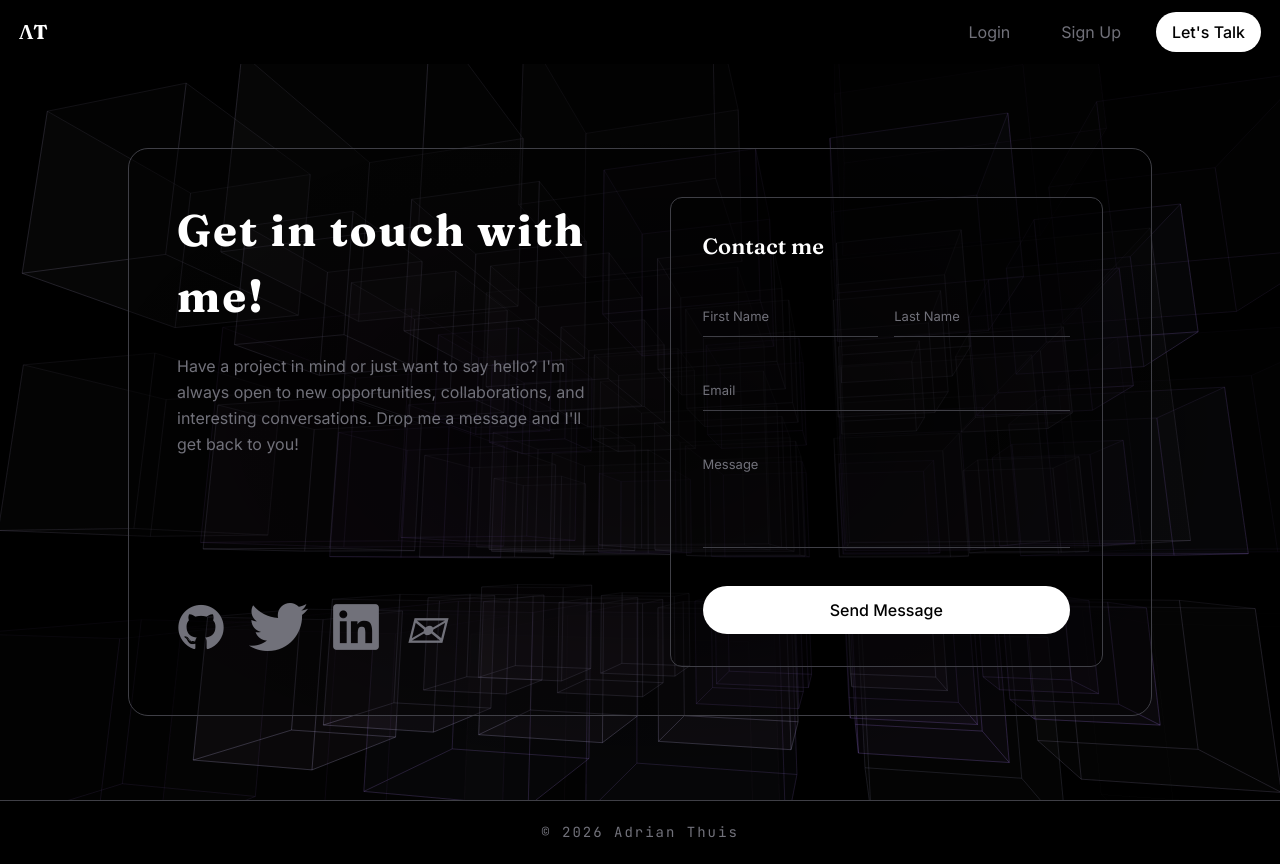
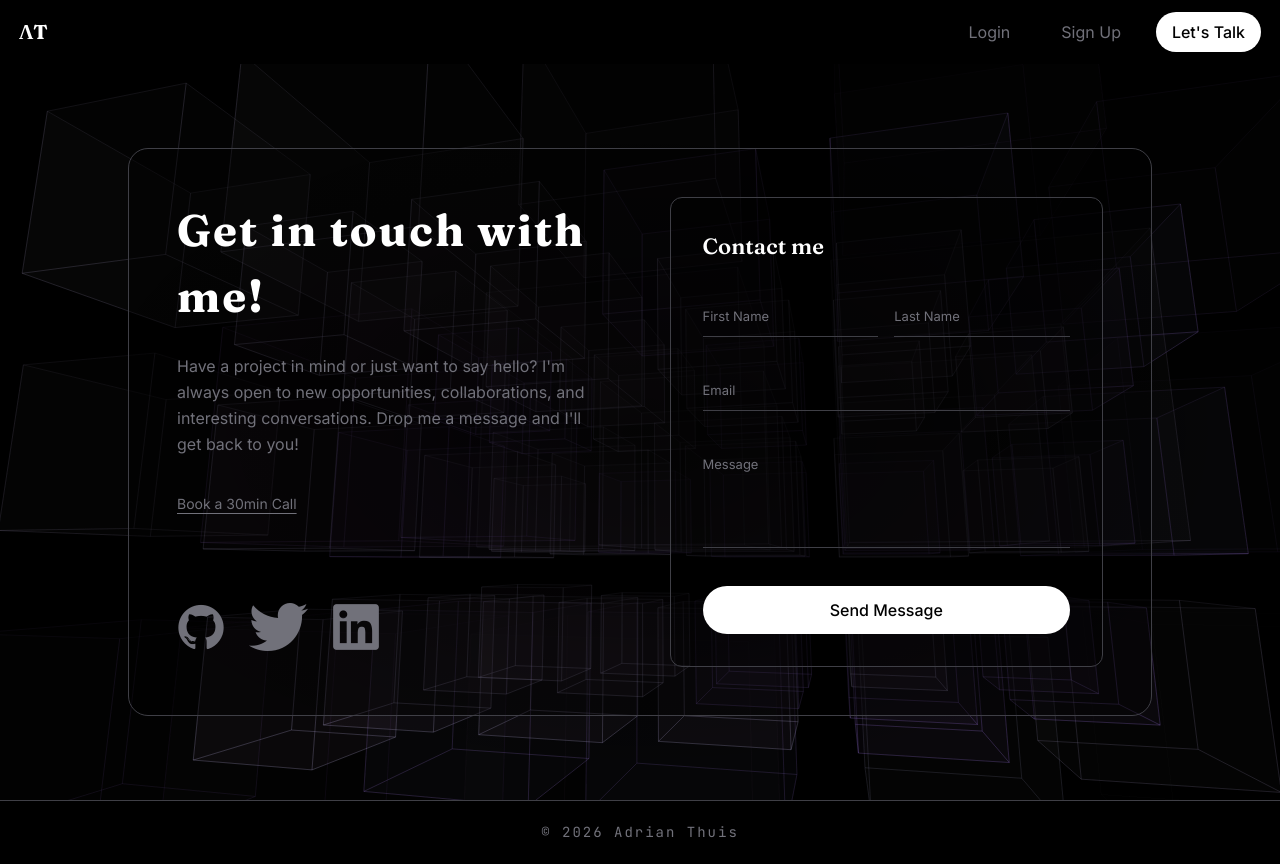
Before and after one commit to thuisdev/portfolio, a React (Vite) app in the folder client/: page /contact in a window 1280 px wide. Built offline with nearby package versions, Linux system fonts and the light colour scheme; a web font is replaced by a local one.

Commit message:
updated UI on contact

```diff
--- a/client/src/pages/Contact.tsx
+++ b/client/src/pages/Contact.tsx
@@ -47,19 +47,20 @@ const Contact = () => {
               <h1 className="text-white font-display font-bold text-[36px] md:text-[44px] tracking-[2px] mb-6 text-left">
                 Get in touch with me!
               </h1>
-              <p className="text-text-muted text-[16px] leading-relaxed mb-10 text-left">
+              <p className="text-text-muted text-[16px] leading-relaxed mb-9 text-left">
                 Have a project in mind or just want to say hello? I'm always open to new opportunities, collaborations, and interesting conversations. Drop me a message and I'll get back to you!
               </p>
+
+              <a href="https://cal.com/adrian-thuis/30min?overlayCalendar=true"
+                target="_blank" rel="noopener noreferrer"
+                className="text-left block text-text-muted hover:text-white transition-colors duration-300 text-[14px] underline underline-offset-4 mb-10">
+                Book a 30min Call
+              </a>
             </div>
             <ul className="flex gap-6 text-[36px] md:text-[48px] justify-center md:justify-start">
               <li><a href="https://github.com/thuisdev" target="_blank" rel="noopener noreferrer" aria-label="GitHub"><i className="devicon-github-original text-text-muted hover:text-brand/50 transition-colors duration-300"></i></a></li>
               <li><a href="https://x.com/thuisdev" target="_blank" rel="noopener noreferrer" aria-label="X"><i className="devicon-twitter-original text-text-muted hover:text-brand/50 transition-colors duration-300"></i></a></li>
               <li><a href="https://www.linkedin.com/in/adrian-t-3b64172a4/?locale=de" target="_blank" rel="noopener noreferrer" aria-label="LinkedIn"><i className="devicon-linkedin-plain text-text-muted hover:text-brand/50 transition-colors duration-300"></i></a></li>
-              <li>
-                <a href="https://cal.com/adrian-thuis/30min?overlayCalendar=true" aria-label="Cal">
-                <i className="text-text-muted hover:text-brand/50 transition-colors duration-300">✉</i>
-                </a>
-                </li>
             </ul>
           </div>
 
--- a/client/src/pages/Home.tsx
+++ b/client/src/pages/Home.tsx
@@ -312,11 +312,6 @@ const Home = () => {
                   <i className="devicon-linkedin-plain text-text-muted hover:text-brand/50 transition-colors duration-300"></i>
                 </a>
               </li>
-              <li>
-                <a href="https://cal.com/adrian-thuis/30min?overlayCalendar=true" aria-label="Cal">
-                  <i className="text-text-muted hover:text-brand/50 transition-colors duration-300">✉</i>
-                </a>
-              </li>
             </ul>
           </div >
         </div >
--- a/client/src/pages/Login.tsx
+++ b/client/src/pages/Login.tsx
@@ -1,14 +1,17 @@
 import { useState } from "react";
 import { useAuth } from "../context/AuthProvider"
-import { Link, useNavigate } from "react-router-dom";
+import { Link, useNavigate, Navigate } from "react-router-dom";
 import BlockchainBackground from "../components/BlockchainBackground"
 
 const Login = () => {
-  const { login } = useAuth();
+  const { login, isLoggedIn } = useAuth();
   const navigate = useNavigate();
 
   const [username, setUsername] = useState('')
   const [password, setPassword] = useState('')
+  const [error, setError] = useState<string | null>(null)
+
+  if (isLoggedIn) return <Navigate to="/" replace />
 
   const handleSubmit = async (e: any) => {
     e.preventDefault();
@@ -17,13 +20,13 @@ const Login = () => {
       await login({ username, password })
       navigate('/');
     }
-    catch (error) {
-      console.error('Login failed:', error);
-      alert('Login failed!');
+    catch (err: any) {
+      setError(err.response?.data?.error || 'Login failed')
     }
   }
 
   return (
+    <>
       <section className="relative flex items-center justify-center w-full min-h-[calc(100vh-64px)] overflow-hidden">
 
         <BlockchainBackground />
@@ -85,6 +88,10 @@ const Login = () => {
 
         </div>
       </section>
+
+      {/* Error Handler */}
+      {error && <p className="text-red-400 text-[14px]">{error}</p>}
+    </>
   )
 }
 
```
Lines whose indentation alone changed are shown as unchanged.
